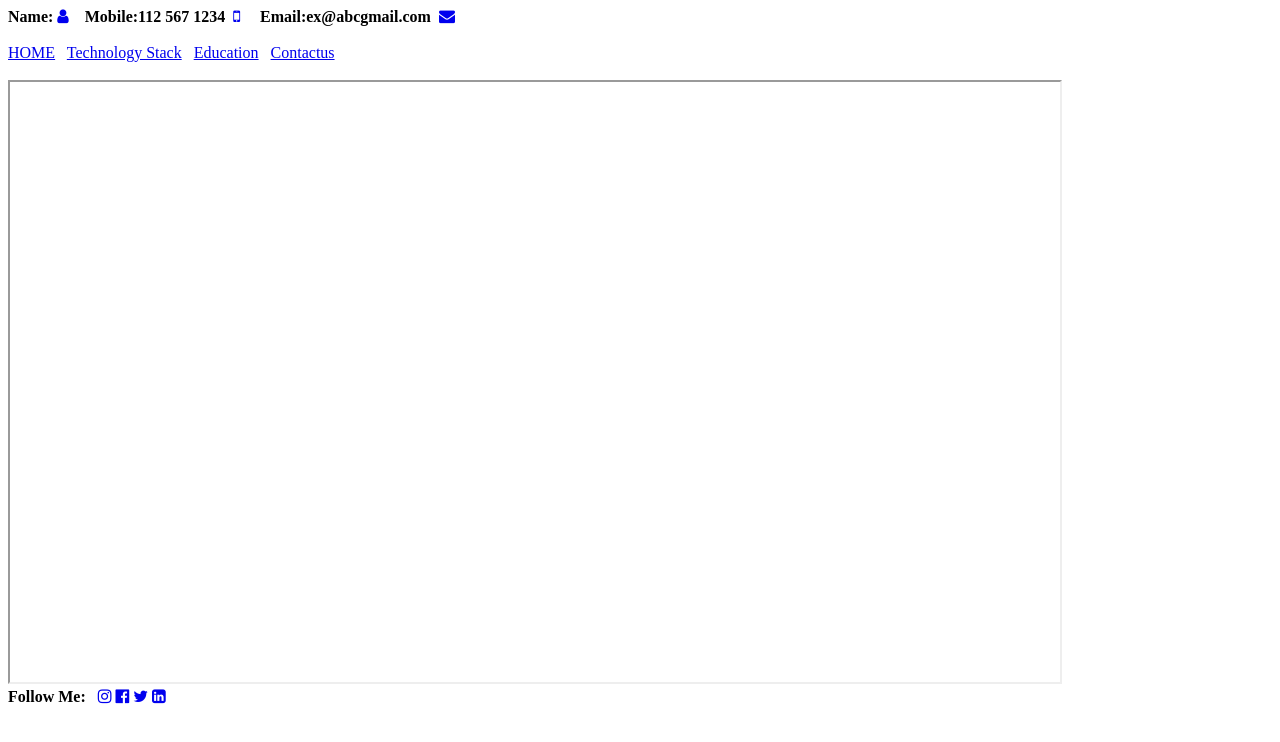
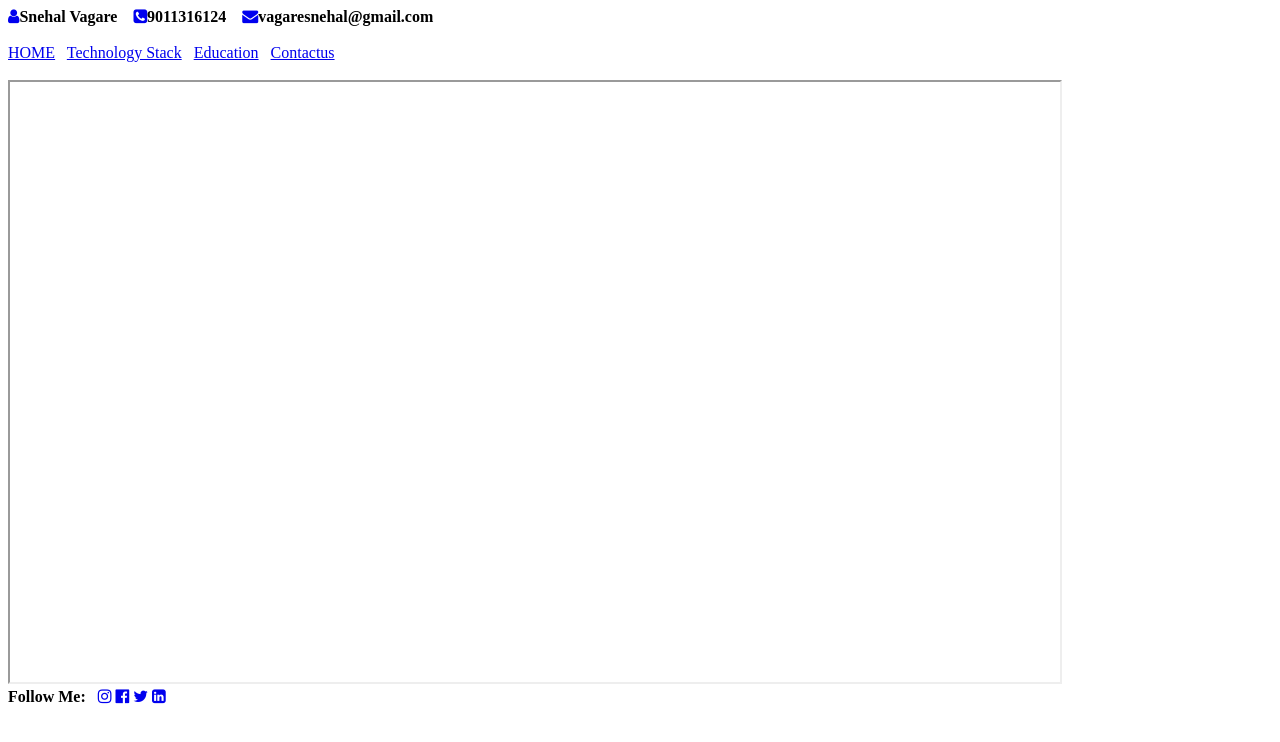
Before and after one commit to vagaresnehal/my-profile, a plain HTML site: page Index.html in a window 1280 px wide. Drawn offline with Linux system fonts and the light colour scheme.

Commit message:
updated code with index
updated code with index

```diff
--- a/Index.html
+++ b/Index.html
@@ -7,9 +7,9 @@
     </head>
     <body>
         <header>
-            <strong>Name:&nbsp;<a href="https://www.google.com"><i class="fa fa-user" aria-hidden="true"></i></a>&nbsp</strong>&nbsp;&nbsp;
-            <strong>Mobile:112 567 1234&nbsp;&nbsp;<a href="https:www.google.com"><i class="fa fa-mobile" aria-hidden="true"></i></a></strong>&nbsp;&nbsp;&nbsp;&nbsp;
-            <strong>Email:ex@abcgmail.com&nbsp;&nbsp;<a href="https:www.google.com"><i class="fa fa-envelope" aria-hidden="true"></i></a></strong>
+            <a href="https://www.google.com"><i class="fa fa-user" aria-hidden="true"></i></a><strong>Snehal Vagare</strong>&nbsp;&nbsp;&nbsp;
+            <a href="https:www.google.com"><i class="fa fa-phone-square" aria-hidden="true"></i></a><strong>9011316124</strong>&nbsp;&nbsp;&nbsp;
+            <a href="https:www.google.com"><i class="fa fa-envelope" aria-hidden="true"></i></a><strong>vagaresnehal@gmail.com</strong>&nbsp;&nbsp;
         </header>
         <br>
         <nav>
```
